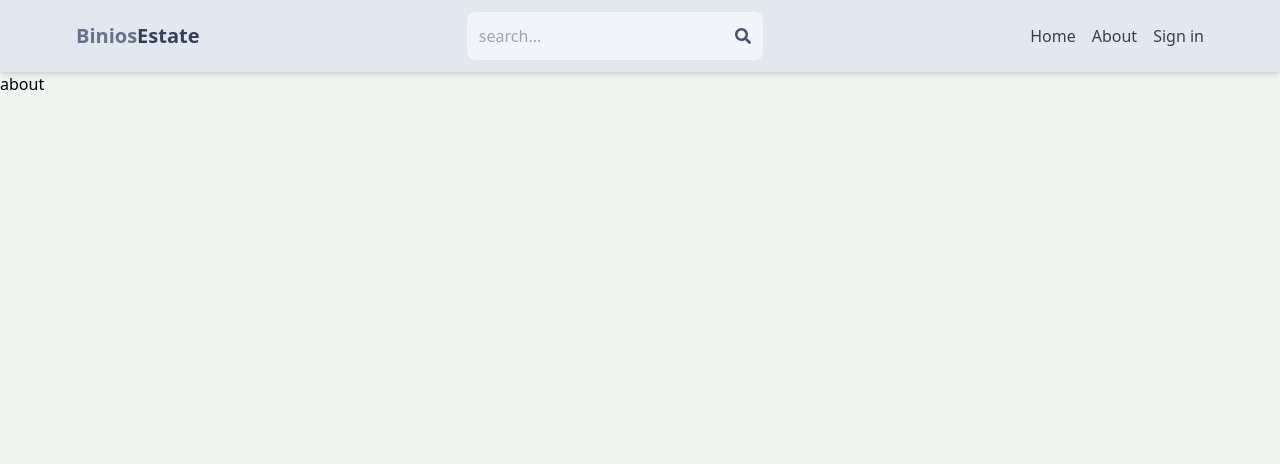
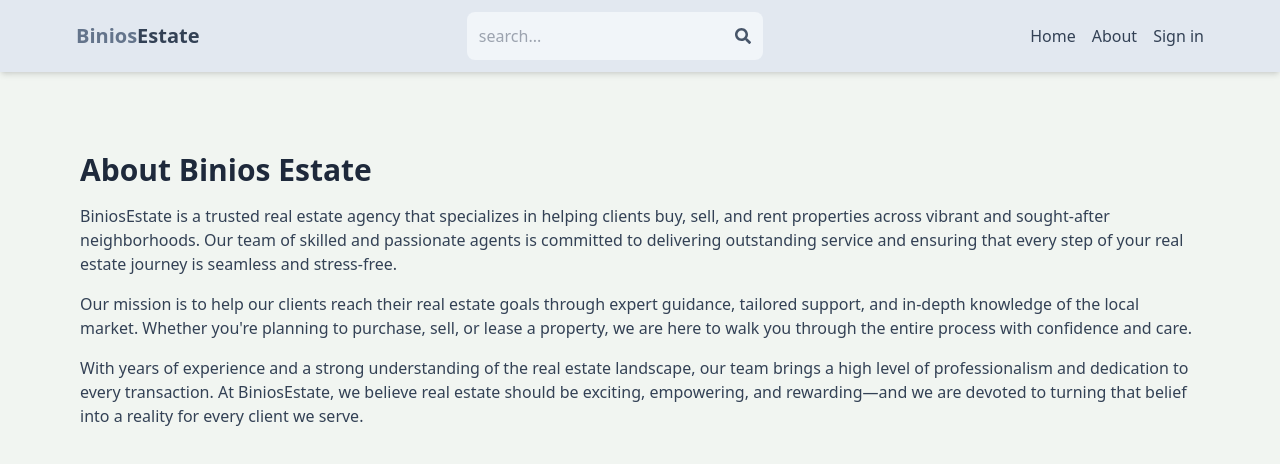
Before and after one commit to Binaa10/Mern-Estate, a React (Vite) app in the folder client/: page /about in a window 1280 px wide. Shown: the top 464 px of the page. Built offline with nearby package versions, Linux system fonts and the light colour scheme; no server answers.

Commit message:
Complete about page

```diff
--- a/client/index.html
+++ b/client/index.html
@@ -2,9 +2,9 @@
 <html lang="en">
   <head>
     <meta charset="UTF-8" />
-    <link rel="icon" type="image/svg+xml" href="/vite.svg" />
+
     <meta name="viewport" content="width=device-width, initial-scale=1.0" />
-    <title>bini</title>
+    <title>Binios Estate</title>
   </head>
   <body>
     <div id="root"></div>
--- a/client/src/pages/About.jsx
+++ b/client/src/pages/About.jsx
@@ -1,5 +1,32 @@
 import React from "react";
 
 export default function About() {
-  return <div>about</div>;
+  return (
+    <div className="py-20 px-4 max-w-6xl mx-auto">
+      <h1 className="font-bold text-3xl mb-4 text-slate-800">
+        About Binios Estate
+      </h1>
+      <p className="mb-4 text-slate-700 ">
+        BiniosEstate is a trusted real estate agency that specializes in helping
+        clients buy, sell, and rent properties across vibrant and sought-after
+        neighborhoods. Our team of skilled and passionate agents is committed to
+        delivering outstanding service and ensuring that every step of your real
+        estate journey is seamless and stress-free.
+      </p>
+      <p className="mb-4 text-slate-700 ">
+        Our mission is to help our clients reach their real estate goals through
+        expert guidance, tailored support, and in-depth knowledge of the local
+        market. Whether you're planning to purchase, sell, or lease a property,
+        we are here to walk you through the entire process with confidence and
+        care.
+      </p>
+      <p className="mb-4 text-slate-700 ">
+        With years of experience and a strong understanding of the real estate
+        landscape, our team brings a high level of professionalism and
+        dedication to every transaction. At BiniosEstate, we believe real estate
+        should be exciting, empowering, and rewarding—and we are devoted to
+        turning that belief into a reality for every client we serve.
+      </p>
+    </div>
+  );
 }
```
